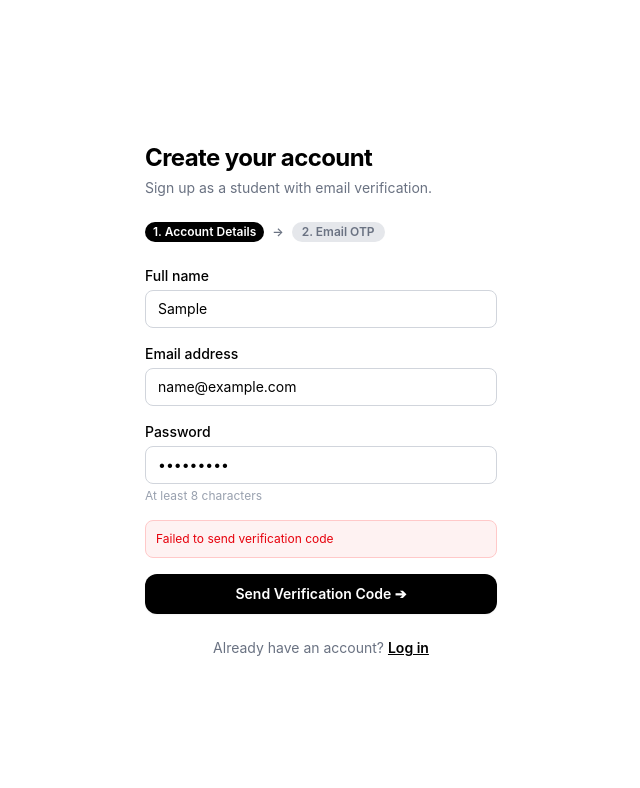
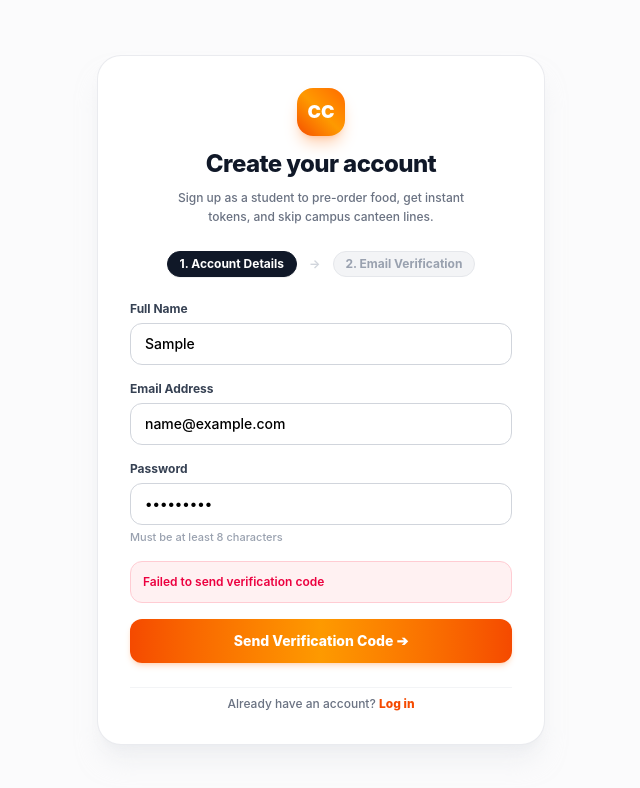
Before and after one commit to ykaadii/CampusCanteen-v2, a React (Vite) app in the folder frontend/: page /signup in a window 1280 px wide. Both pictures are taken after typing "Sample", "name@example.com", "Sample123" into the empty fields and a click on the button "Send Verification Code ➔". Shown: the top 788 px of the page, without its empty margins (319-959 px from the left). Built offline with nearby package versions, Linux system fonts and the light colour scheme; no server answers.

Commit message:
Redesign Signup page into a professional enterprise card with Code Badge and Fill Code button

```diff
--- a/frontend/src/pages/Signup.jsx
+++ b/frontend/src/pages/Signup.jsx
@@ -9,6 +9,7 @@ export default function Signup() {
   const [step, setStep] = useState(1); // Step 1: User info, Step 2: OTP verification
   const [form, setForm] = useState({ name: "", email: "", password: "" });
   const [otp, setOtp] = useState("");
+  const [demoCode, setDemoCode] = useState("");
 
   const [error, setError] = useState("");
   const [notice, setNotice] = useState("");
@@ -35,7 +36,10 @@ export default function Signup() {
 
     try {
       const res = await sendSignupOtp(form);
-      setNotice(res.otpNotice || res.message || `A 6-digit verification code was sent to ${form.email}`);
+      if (res.otp) {
+        setDemoCode(res.otp);
+      }
+      setNotice(`A 6-digit verification code was sent to ${form.email}`);
       setStep(2);
       setResendTimer(60); // 60s cooldown for resending
     } catch (err) {
@@ -66,24 +70,44 @@ export default function Signup() {
   }
 
   return (
-    <main className="mx-auto flex min-h-screen max-w-sm flex-col justify-center gap-6 px-4">
-      <div>
-        <h1 className="text-2xl font-bold tracking-tight">Create your account</h1>
-        <p className="mt-1 text-sm text-gray-500">
+    <main className="min-h-screen bg-gray-50/70 flex flex-col items-center justify-center p-4 selection:bg-orange-500 selection:text-white">
+      <div className="w-full max-w-md bg-white rounded-3xl border border-gray-200/80 shadow-xl shadow-gray-200/50 p-6 sm:p-8 flex flex-col gap-6">
+
+        {/* Brand Header */}
+        <div className="flex flex-col items-center text-center gap-2">
+          <div className="w-12 h-12 bg-gradient-to-tr from-orange-600 via-amber-500 to-orange-500 text-white rounded-2xl flex items-center justify-center font-black text-lg shadow-lg shadow-orange-500/30 mb-1">
+            CC
+          </div>
+          <h1 className="text-2xl font-extrabold tracking-tight text-gray-900">
+            {step === 1 ? "Create your account" : "Verify Email Address"}
+          </h1>
+          <p className="text-xs text-gray-500 max-w-xs leading-relaxed font-medium">
             {step === 1
-            ? "Sign up as a student with email verification."
-            : `Enter the 6-digit code sent to ${form.email}`}
+              ? "Sign up as a student to pre-order food, get instant tokens, and skip campus canteen lines."
+              : `Verification code sent to ${form.email}`}
           </p>
         </div>
 
         {/* Progress Step Indicator */}
-      <div className="flex items-center gap-2 text-xs font-semibold text-gray-500">
-        <span className={`px-2 py-0.5 rounded-full ${step === 1 ? "bg-black text-white" : "bg-gray-200"}`}>
+        <div className="flex items-center justify-center gap-3 text-xs font-bold">
+          <span
+            className={`px-3 py-1 rounded-full border transition-all ${
+              step === 1
+                ? "bg-gray-900 text-white border-gray-900 shadow-2xs"
+                : "bg-gray-100 text-gray-400 border-gray-200"
+            }`}
+          >
             1. Account Details
           </span>
-        <span>&rarr;</span>
-        <span className={`px-2.5 py-0.5 rounded-full ${step === 2 ? "bg-black text-white" : "bg-gray-200"}`}>
-          2. Email OTP
+          <span className="text-gray-300 font-bold">&rarr;</span>
+          <span
+            className={`px-3 py-1 rounded-full border transition-all ${
+              step === 2
+                ? "bg-gray-900 text-white border-gray-900 shadow-2xs"
+                : "bg-gray-100 text-gray-400 border-gray-200"
+            }`}
+          >
+            2. Email Verification
           </span>
         </div>
 
@@ -91,49 +115,53 @@ export default function Signup() {
         {step === 1 && (
           <form onSubmit={handleSendOtp} className="flex flex-col gap-4">
             <div>
-            <label className="mb-1 block text-sm font-medium">Full name</label>
+              <label className="mb-1.5 block text-xs font-bold text-gray-700">Full Name</label>
               <input
                 type="text"
                 required
                 value={form.name}
                 onChange={(e) => setForm({ ...form, name: e.target.value })}
-              className="w-full rounded-lg border border-gray-300 px-3 py-2 text-sm focus:border-black focus:outline-none"
+                className="w-full rounded-xl border border-gray-300 px-3.5 py-2.5 text-sm focus:border-orange-500 focus:ring-2 focus:ring-orange-500/20 focus:outline-none transition-all font-medium"
                 placeholder="Alex Smith"
               />
             </div>
 
             <div>
-            <label className="mb-1 block text-sm font-medium">Email address</label>
+              <label className="mb-1.5 block text-xs font-bold text-gray-700">Email Address</label>
               <input
                 type="email"
                 required
                 value={form.email}
                 onChange={(e) => setForm({ ...form, email: e.target.value })}
-              className="w-full rounded-lg border border-gray-300 px-3 py-2 text-sm focus:border-black focus:outline-none"
+                className="w-full rounded-xl border border-gray-300 px-3.5 py-2.5 text-sm focus:border-orange-500 focus:ring-2 focus:ring-orange-500/20 focus:outline-none transition-all font-medium"
                 placeholder="alex@student.edu"
               />
             </div>
 
             <div>
-            <label className="mb-1 block text-sm font-medium">Password</label>
+              <label className="mb-1.5 block text-xs font-bold text-gray-700">Password</label>
               <input
                 type="password"
                 required
                 minLength={8}
                 value={form.password}
                 onChange={(e) => setForm({ ...form, password: e.target.value })}
-              className="w-full rounded-lg border border-gray-300 px-3 py-2 text-sm focus:border-black focus:outline-none"
+                className="w-full rounded-xl border border-gray-300 px-3.5 py-2.5 text-sm focus:border-orange-500 focus:ring-2 focus:ring-orange-500/20 focus:outline-none transition-all font-medium"
                 placeholder="••••••••"
               />
-            <p className="mt-1 text-xs text-gray-400">At least 8 characters</p>
+              <p className="mt-1 text-[11px] text-gray-400 font-medium">Must be at least 8 characters</p>
             </div>
 
-          {error && <p className="text-xs text-red-600 bg-red-50 p-2.5 rounded-lg border border-red-200">{error}</p>}
+            {error && (
+              <p className="text-xs text-rose-600 bg-rose-50 p-3 rounded-xl border border-rose-200 font-semibold">
+                {error}
+              </p>
+            )}
 
             <button
               type="submit"
               disabled={pending}
-            className="w-full rounded-xl bg-black py-2.5 text-sm font-semibold text-white hover:bg-gray-800 disabled:opacity-50 transition-colors shadow-xs"
+              className="w-full rounded-xl bg-gradient-to-r from-orange-600 via-amber-500 to-orange-600 py-3 text-sm font-extrabold text-white hover:opacity-95 disabled:opacity-50 transition-all shadow-md shadow-orange-500/20 cursor-pointer"
             >
               {pending ? "Sending Verification Code..." : "Send Verification Code ➔"}
             </button>
@@ -143,43 +171,68 @@ export default function Signup() {
         {/* STEP 2: 6-DIGIT OTP VERIFICATION FORM */}
         {step === 2 && (
           <form onSubmit={handleVerifyOtp} className="flex flex-col gap-4">
-          {notice && (
-            <div className="p-3.5 bg-amber-50 border border-amber-200/90 text-amber-950 rounded-2xl text-xs font-semibold flex flex-col gap-1.5 shadow-2xs">
-              <span className="font-bold text-amber-900">{notice}</span>
-              <span className="text-[11px] text-amber-800/90 font-normal">
-                If your email server delays the message, use the verification code shown in bold above to sign up instantly!
+
+            {/* Enterprise Verification Notice Banner */}
+            <div className="bg-gradient-to-r from-orange-50 via-amber-50 to-orange-50 border border-amber-200/90 p-4 rounded-2xl flex flex-col items-center gap-2 text-center shadow-2xs">
+              <span className="text-xs font-semibold text-gray-700">
+                A 6-digit verification code was sent to <strong className="text-gray-900">{form.email}</strong>.
               </span>
+
+              {demoCode && (
+                <div className="flex flex-col items-center gap-1.5 mt-1 pt-2 border-t border-amber-200/60 w-full">
+                  <span className="text-[11px] font-bold text-amber-800 uppercase tracking-wider">
+                    Verification Code:
+                  </span>
+                  <div className="flex items-center gap-2">
+                    <span className="px-3.5 py-1 bg-gradient-to-r from-orange-600 to-amber-600 text-white font-mono font-black text-lg rounded-xl tracking-widest shadow-xs">
+                      {demoCode}
+                    </span>
+                    <button
+                      type="button"
+                      onClick={() => setOtp(demoCode)}
+                      className="px-2.5 py-1 bg-white border border-amber-300 text-amber-900 text-xs font-bold rounded-lg hover:bg-amber-100 transition-colors shadow-2xs cursor-pointer"
+                    >
+                      Fill Code
+                    </button>
+                  </div>
                 </div>
               )}
+            </div>
 
             <div>
-            <label className="mb-1 block text-sm font-medium">Enter 6-Digit OTP Code</label>
+              <label className="mb-1.5 block text-xs font-bold text-gray-700 text-center">
+                Enter 6-Digit Verification Code
+              </label>
               <input
                 type="text"
                 required
                 maxLength={6}
                 value={otp}
                 onChange={(e) => setOtp(e.target.value.replace(/\D/g, ""))}
-              placeholder="e.g. 123456"
-              className="w-full text-center text-2xl font-bold tracking-widest font-mono rounded-xl border border-gray-300 px-3 py-3 focus:border-black focus:outline-none bg-gray-50"
+                placeholder="123456"
+                className="w-full text-center text-2xl font-black tracking-widest font-mono rounded-2xl border border-gray-300 px-3 py-3 focus:border-orange-500 focus:ring-2 focus:ring-orange-500/20 focus:outline-none bg-gray-50/50 transition-all"
               />
             </div>
 
-          {error && <p className="text-xs text-red-600 bg-red-50 p-2.5 rounded-lg border border-red-200">{error}</p>}
+            {error && (
+              <p className="text-xs text-rose-600 bg-rose-50 p-3 rounded-xl border border-rose-200 font-semibold text-center">
+                {error}
+              </p>
+            )}
 
             <button
               type="submit"
               disabled={pending || otp.length !== 6}
-            className="w-full rounded-xl bg-emerald-600 py-3 text-sm font-semibold text-white hover:bg-emerald-700 disabled:opacity-50 transition-colors shadow-md"
+              className="w-full rounded-xl bg-gradient-to-r from-orange-600 via-amber-500 to-orange-600 py-3 text-sm font-extrabold text-white hover:opacity-95 disabled:opacity-50 transition-all shadow-md shadow-orange-500/20 cursor-pointer"
             >
-            {pending ? "Verifying Code..." : "Verify OTP & Create Account"}
+              {pending ? "Verifying Code..." : "Verify Code & Create Account"}
             </button>
 
-          <div className="flex items-center justify-between pt-2">
+            <div className="flex items-center justify-between pt-1 text-xs">
               <button
                 type="button"
                 onClick={() => setStep(1)}
-              className="text-xs text-gray-500 hover:text-black underline"
+                className="font-bold text-gray-500 hover:text-gray-900 transition-colors cursor-pointer"
               >
                 &larr; Change Email
               </button>
@@ -188,20 +241,21 @@ export default function Signup() {
                 type="button"
                 onClick={handleSendOtp}
                 disabled={resendTimer > 0 || pending}
-              className="text-xs font-semibold text-black hover:underline disabled:text-gray-400 disabled:no-underline"
+                className="font-bold text-orange-600 hover:text-orange-700 disabled:text-gray-400 disabled:no-underline cursor-pointer"
               >
-              {resendTimer > 0 ? `Resend Code in ${resendTimer}s` : "Resend OTP Code"}
+                {resendTimer > 0 ? `Resend Code in ${resendTimer}s` : "Resend Code"}
               </button>
             </div>
           </form>
         )}
 
-      <p className="text-center text-sm text-gray-500">
+        <div className="pt-2 border-t border-gray-100 text-center text-xs text-gray-500 font-medium">
           Already have an account?{" "}
-        <Link to="/login" className="font-semibold text-black underline">
+          <Link to="/login" className="font-extrabold text-orange-600 hover:underline">
             Log in
           </Link>
-      </p>
+        </div>
+      </div>
     </main>
   );
 }
```
Lines whose indentation alone changed are shown as unchanged.
